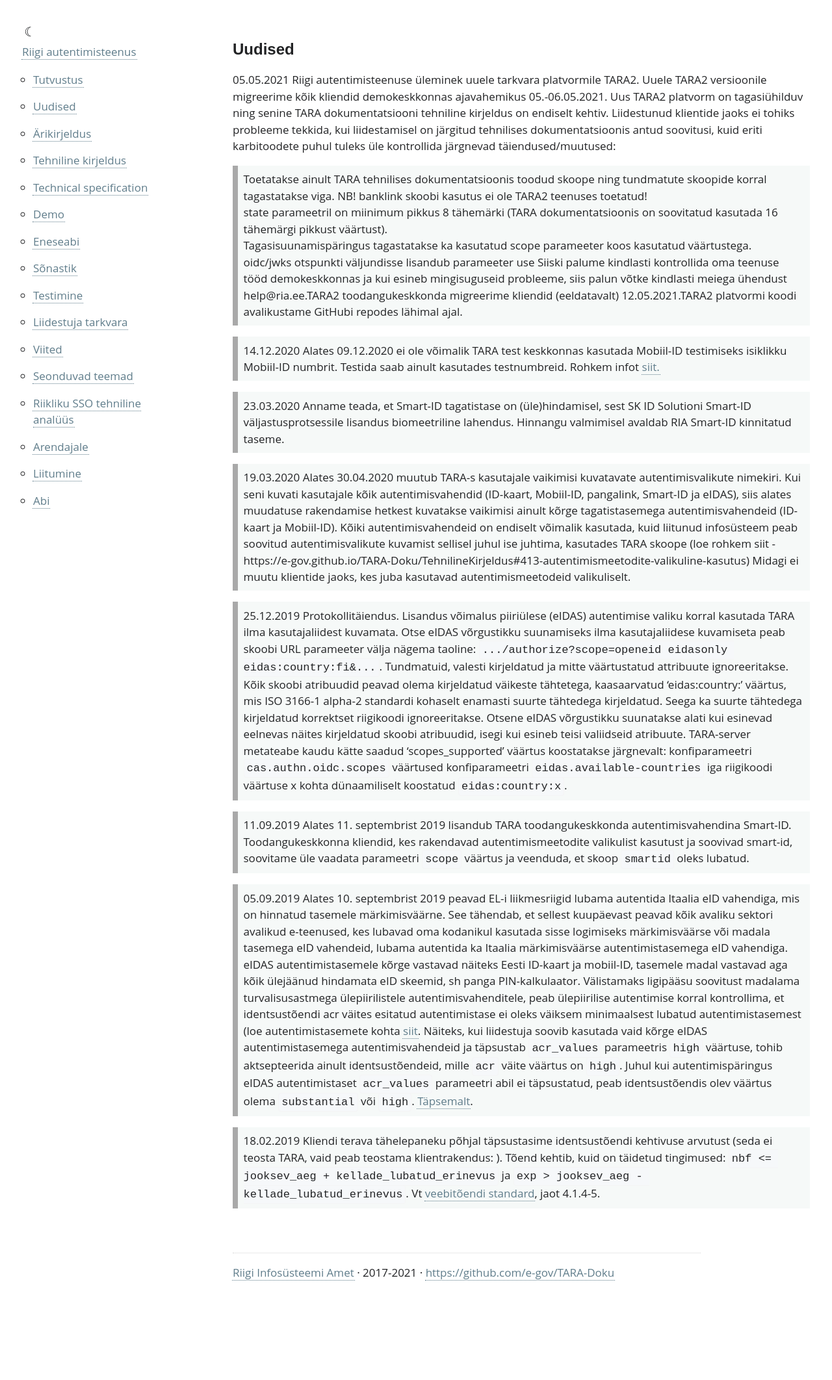
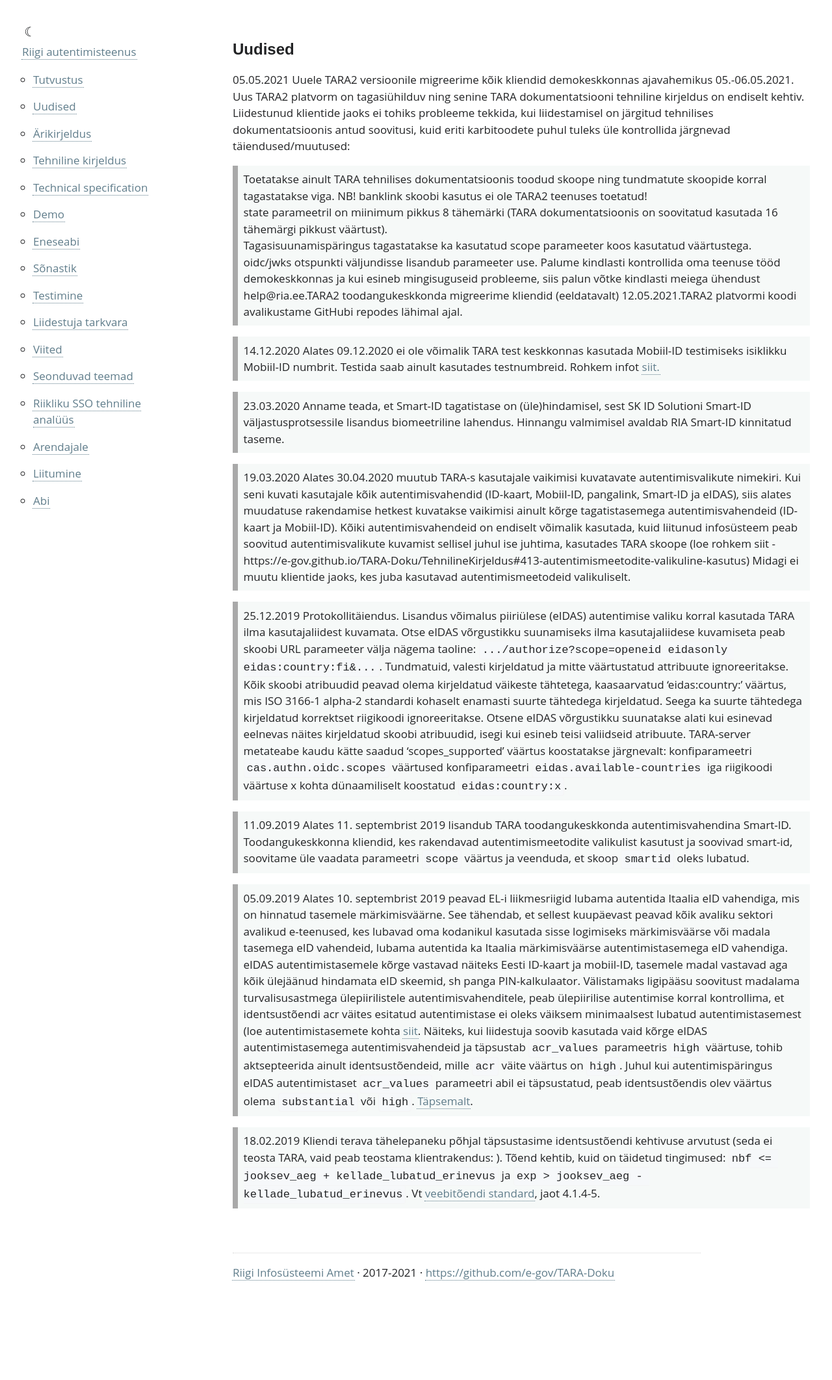
Before and after one commit to e-gov/TARA-Doku, a Jekyll site: the page built from Uudised.md, in a window 1280 px wide. Shown: the whole page at 65% size. Built offline with Jekyll 4.4.1, drawn with Linux system fonts in a browser that asks for light colours; our own code applies the rules of GitHub Pages for plain Markdown files.

Commit message:
Update Uudised.md

```diff
--- a/Uudised.md
+++ b/Uudised.md
@@ -4,13 +4,13 @@ permalink: Uudised
 
 # Uudised
 
-05.05.2021 Riigi autentimisteenuse üleminek uuele tarkvara platvormile TARA2. Uuele TARA2 versioonile migreerime kõik kliendid demokeskkonnas ajavahemikus 05.-06.05.2021. Uus TARA2 platvorm on tagasiühilduv ning senine TARA dokumentatsiooni tehniline kirjeldus on endiselt kehtiv.
+05.05.2021 Uuele TARA2 versioonile migreerime kõik kliendid demokeskkonnas ajavahemikus 05.-06.05.2021. Uus TARA2 platvorm on tagasiühilduv ning senine TARA dokumentatsiooni tehniline kirjeldus on endiselt kehtiv.
 Liidestunud klientide jaoks ei tohiks probleeme tekkida, kui liidestamisel on järgitud tehnilises dokumentatsioonis antud soovitusi, kuid eriti karbitoodete puhul tuleks üle kontrollida järgnevad täiendused/muutused:
 - Toetatakse ainult TARA tehnilises dokumentatsioonis toodud skoope ning tundmatute skoopide korral tagastatakse viga. NB! banklink skoobi kasutus ei ole TARA2 teenuses toetatud!
 - state parameetril on miinimum pikkus 8 tähemärki (TARA dokumentatsioonis on soovitatud kasutada 16 tähemärgi pikkust väärtust).
 - Tagasisuunamispäringus tagastatakse ka kasutatud scope parameeter koos kasutatud väärtustega.
-- oidc/jwks otspunkti väljundisse lisandub parameeter use
-Siiski palume kindlasti kontrollida oma teenuse tööd demokeskkonnas ja kui esineb mingisuguseid probleeme, siis palun võtke kindlasti meiega ühendust help@ria.ee.TARA2 toodangukeskkonda migreerime kliendid (eeldatavalt) 12.05.2021.TARA2 platvormi koodi avalikustame GitHubi repodes lähimal ajal.
+- oidc/jwks otspunkti väljundisse lisandub parameeter use.
+Palume kindlasti kontrollida oma teenuse tööd demokeskkonnas ja kui esineb mingisuguseid probleeme, siis palun võtke kindlasti meiega ühendust help@ria.ee.TARA2 toodangukeskkonda migreerime kliendid (eeldatavalt) 12.05.2021.TARA2 platvormi koodi avalikustame GitHubi repodes lähimal ajal.
 {: .note}
 
 14.12.2020 Alates 09.12.2020 ei ole võimalik TARA test keskkonnas kasutada Mobiil-ID testimiseks isiklikku Mobiil-ID numbrit. Testida saab ainult kasutades testnumbreid. Rohkem infot [siit.](https://www.skidsolutions.eu/uudised/mobiil-id-demo-keskkond-ei-ole-tehnilistel-pohjustel-kattesaadav/)
```
